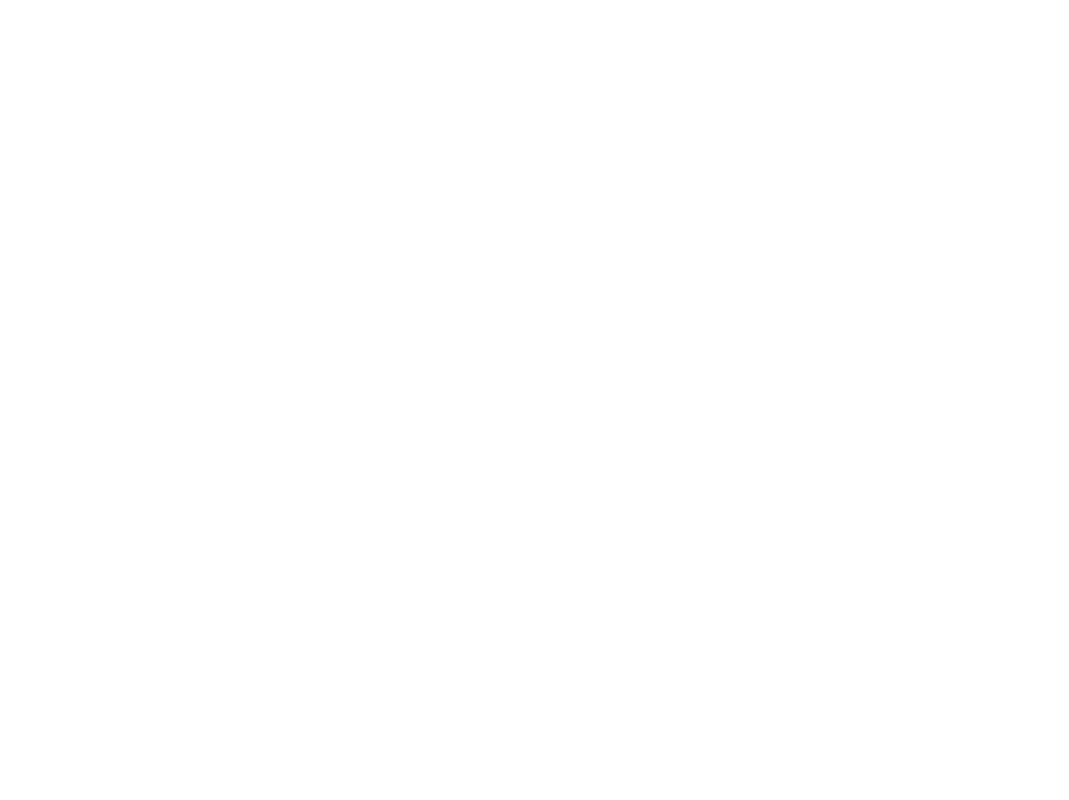
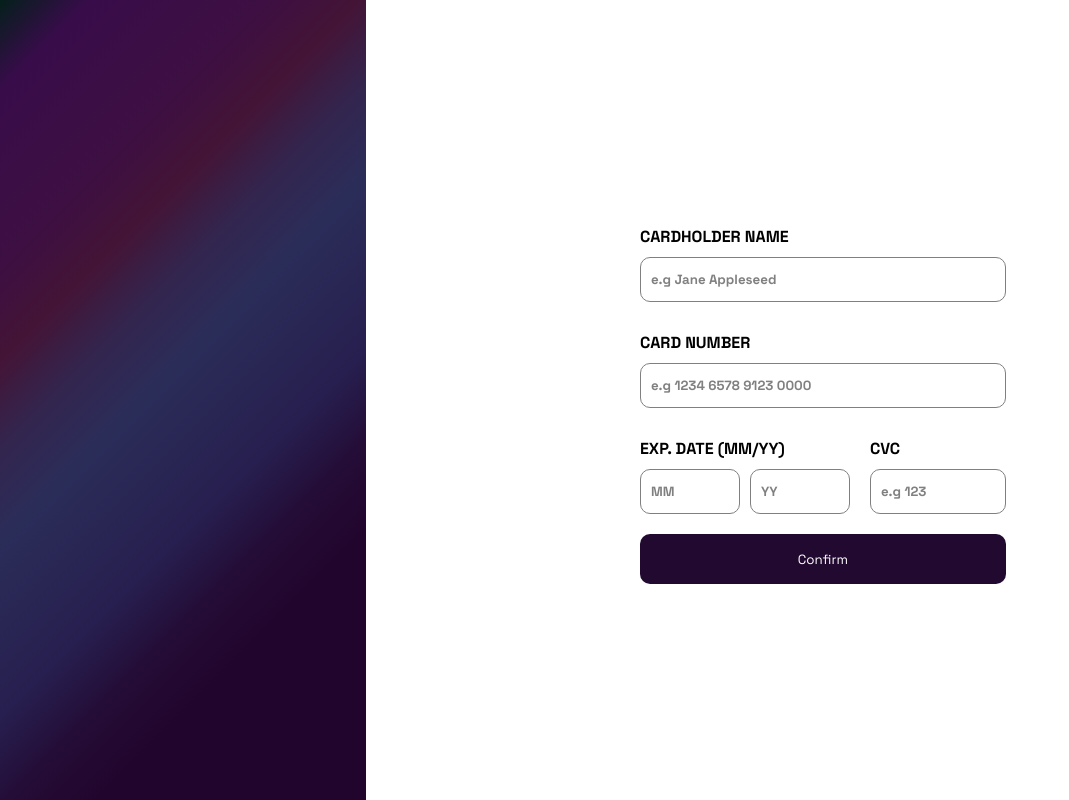
Before and after one commit to WungthingKashungnao/react-micro-project-1, a React (Create React App) app: page / in a window 1280 px wide. Shown: the whole page, without its empty margins (0-1069 px from the left). Built offline with nearby package versions, Linux system fonts and the light colour scheme.

Commit message:
added card details page with validation

```diff
--- a/src/App.css
+++ b/src/App.css
@@ -1,5 +1,97 @@
+@import url("https://fonts.googleapis.com/css2?family=Space+Grotesk:wght@300;400;500;600;700&display=swap");
 * {
   margin: 0;
   padding: 0;
   box-sizing: border-box;
+  font-family: "Space Grotesk", sans-serif;
 }
+input[type="number"]::-webkit-inner-spin-button,
+input[type="number"]::-webkit-outer-spin-button {
+  -webkit-appearance: none;
+  -moz-appearance: none;
+  appearance: none;
+  margin: 0;
+}
+.App {
+  height: 100vh;
+  display: flex;
+}
+.formLeft {
+  flex: 2;
+  background: linear-gradient(
+    135deg,
+    #041f1b,
+    #380c4a,
+    #3b0e46,
+    #3d0f42,
+    #441436,
+    #33254e,
+    #2b2d59,
+    #292654,
+    #271f4f,
+    #240d37,
+    #22052d,
+    #22052d,
+    #22052d,
+    #22052d
+  );
+  height: 100%;
+}
+.formRight {
+  height: 100%;
+  flex: 5;
+  display: flex;
+  justify-content: center;
+  align-items: center;
+}
+
+form {
+  display: flex;
+  flex-direction: column;
+  gap: 20px;
+  width: 40%;
+}
+
+.labl {
+  display: inline-block;
+  margin: 10px 0;
+  font-weight: bold;
+}
+.inpt {
+  width: 100%;
+  height: 45px;
+  border: 1px solid gray;
+  border-radius: 10px;
+  padding: 3px 10px;
+  appearance: textfield;
+}
+.inpt::placeholder {
+  color: gray;
+  font-weight: bold;
+}
+.dateCvv {
+  display: flex;
+  align-items: center;
+  gap: 20px;
+}
+.dateCvvInputs {
+  display: flex;
+  gap: 10px;
+}
+.dateCvvInputs input {
+  width: 100px;
+}
+.errorInput {
+  display: block;
+  font-size: 1rem;
+  color: red;
+}
+button {
+  height: 50px;
+  border-radius: 10px;
+  border: none;
+  outline: none;
+  background-color: #220930;
+  color: white;
+  cursor: pointer;
+}
--- a/src/App.js
+++ b/src/App.js
@@ -1,5 +1,207 @@
+import { useState } from "react";
+import "./App.css";
+
 function App() {
-  return <div className="App"></div>;
+  const [data, setData] = useState({
+    name: null,
+    cardNum: null,
+    month: null,
+    year: null,
+    cvc: null,
+  });
+  const [err, setErr] = useState({
+    errCard: null,
+    errMonth: null,
+    errYear: null,
+    errCvc: null,
+  });
+
+  const handleSubmit = (e) => {
+    e.preventDefault();
+    if (
+      data.name !== null &&
+      data.cardNum !== null &&
+      data.month !== null &&
+      data.year !== null &&
+      data.cvc !== null &&
+      data.name !== "" &&
+      data.cardNum !== "" &&
+      data.month !== "" &&
+      data.year !== "" &&
+      data.cvc !== ""
+    ) {
+      if (data.cardNum.length !== 16) {
+        // setErrorCard("invaid card number, it must be equal to 16 digits");
+        setErr({
+          ...err,
+          errCard: "invaid card number, it must be equal to 16 digits",
+        });
+        alert("invaid card number, it must be equal to 16 digits");
+        // setCardNum("");
+        setData({ ...data, cardNum: "" });
+      } else if (
+        data.month.length > 2 ||
+        data.month.length < 1 ||
+        data.month > 12 ||
+        data.month === "0"
+      ) {
+        // setErrorMonth("invalid month");
+        setErr({ ...err, errMonth: "invalid month" });
+        alert("invalid month");
+        // setMonth("");
+        setData({ ...data, month: "" });
+      } else if (
+        data.year.length > 2 ||
+        data.year.length === 1 ||
+        data.year === "0"
+      ) {
+        // setErrorYear("Invalid year");
+        setErr({ ...err, errYear: "invalid year" });
+        alert("Invalid year");
+        // setYear("");
+        setData({ ...data, year: "" });
+      } else if (data.cvc.length !== 3) {
+        // setErrorCvc("invalid cvc, it must be 3 digits");
+        setErr({ ...err, errCvc: "invalid cvc, it must be 3 digits" });
+        alert("invalid cvc, it must be 3 digits");
+        // setCvc("");
+        setData({ ...data, cvc: "" });
+      } else {
+        console.log(` name: ${data.name}`);
+        console.log(` cardNum: ${data.cardNum}  `);
+        console.log(` month: ${data.month}`);
+        console.log(` year: ${data.year}`);
+        console.log(` cvc: ${data.cvc}`);
+      }
+    } else {
+      alert("all input fields required");
+    }
+  };
+  return (
+    <div className="App">
+      <div className="formLeft"></div>
+      <div className="formRight">
+        <form onSubmit={(e) => handleSubmit(e)}>
+          <div className="userName">
+            <label className="labl"> CARDHOLDER NAME</label>
+            <br />
+            <input
+              type="text"
+              className="inpt"
+              placeholder="e.g Jane Appleseed"
+              // onChange={(e) => setName(e.target.value)}
+              onChange={(e) => setData({ ...data, name: e.target.value })}
+              value={data.name}
+            />
+            {data.name === "" && (
+              <p className="errorInput">Cardholder name required</p>
+            )}
+          </div>
+          <div className="cardNumber">
+            <label className="labl">CARD NUMBER</label>
+            <br />
+            <input
+              type="number"
+              className="inpt"
+              placeholder="e.g 1234 6578 9123 0000"
+              // onChange={(e) => setCardNum(e.target.value)}
+              onChange={(e) => setData({ ...data, cardNum: e.target.value })}
+              value={data.cardNum}
+            />
+            {err.errCard !== null ? (
+              <>
+                <p className="errorInput">{err.errCard}</p>
+                {/* {setErrorCard(null)} */}
+                {setErr({ ...err, errCard: null })}
+              </>
+            ) : (
+              <>
+                {data.cardNum === "" && (
+                  <p className="errorInput">Card number required</p>
+                )}
+              </>
+            )}
+          </div>
+          <div className="dateCvv">
+            <div className="dateCvvInputCon">
+              <label className="labl">EXP. DATE (MM/YY)</label>
+              <div className="dateCvvInputs">
+                <input
+                  type="number"
+                  className="inpt"
+                  placeholder="MM"
+                  // onChange={(e) => setMonth(e.target.value)}
+                  onChange={(e) => setData({ ...data, month: e.target.value })}
+                  value={data.month}
+                />
+
+                <input
+                  type="number"
+                  className="inpt"
+                  placeholder="YY"
+                  // onChange={(e) => setYear(e.target.value)}
+                  onChange={(e) => setData({ ...data, year: e.target.value })}
+                  value={data.year}
+                />
+              </div>
+              {err.errMonth !== null ? (
+                <>
+                  <p className="errorInput">{err.errMonth}</p>
+                  {/* {setErrorMonth(null)} */}
+                  {setErr({ ...err, errMonth: null })}
+                </>
+              ) : (
+                <>
+                  {data.month === "" && (
+                    <p className="errorInput">month is required field</p>
+                  )}
+                </>
+              )}
+
+              {err.errYear !== null ? (
+                <>
+                  <p className="errorInput">{err.errYear}</p>
+                  {/* {setErrorYear(null)} */}
+                  {setErr({ ...err, errYear: null })}
+                </>
+              ) : (
+                <>
+                  {data.year === "" && (
+                    <p className="errorInput">year is required field</p>
+                  )}
+                </>
+              )}
+            </div>
+            <div className="cvvInput">
+              <label className="labl"> CVC</label>
+              <input
+                type="number"
+                className="inpt"
+                placeholder="e.g 123"
+                // onChange={(e) => setCvc(e.target.value)}
+                onChange={(e) => setData({ ...data, cvc: e.target.value })}
+                value={data.cvc}
+              />
+              {err.errCvc !== null ? (
+                <>
+                  <p className="errorInput">{err.errCvc}</p>
+                  {/* {setErrorCvc(null)} */}
+                  {setErr({ ...err, errCvc: null })}
+                </>
+              ) : (
+                <>
+                  {data.cvc === "" && (
+                    <p className="errorInput">cvc is required field</p>
+                  )}
+                </>
+              )}
+            </div>
+          </div>
+          <button onClick={(e) => handleSubmit(e)}>Confirm</button>
+        </form>
+      </div>
+    </div>
+  );
 }
 
 export default App;
```
